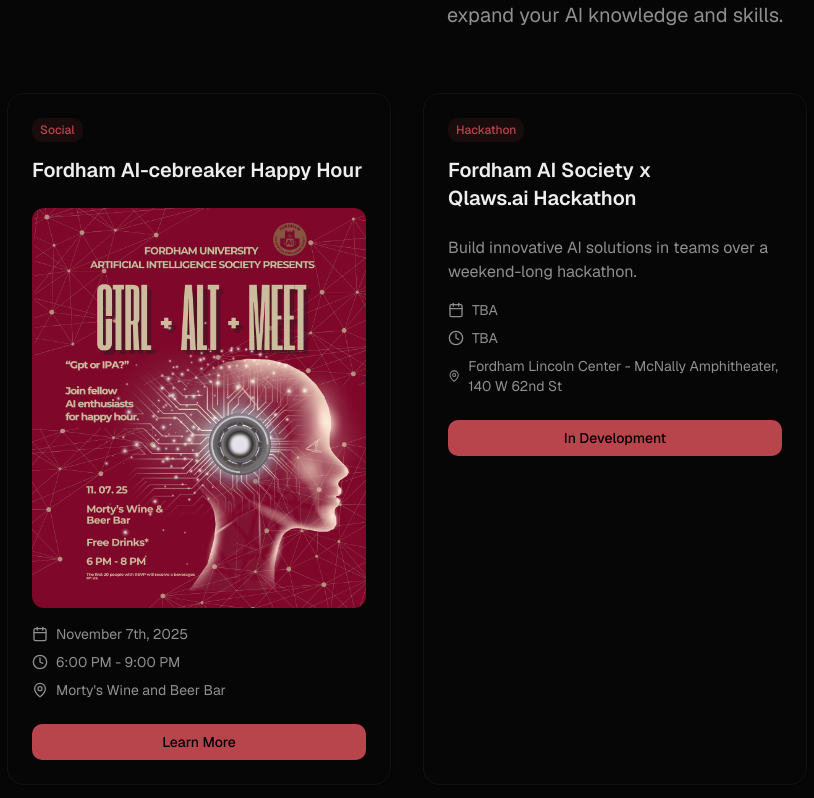
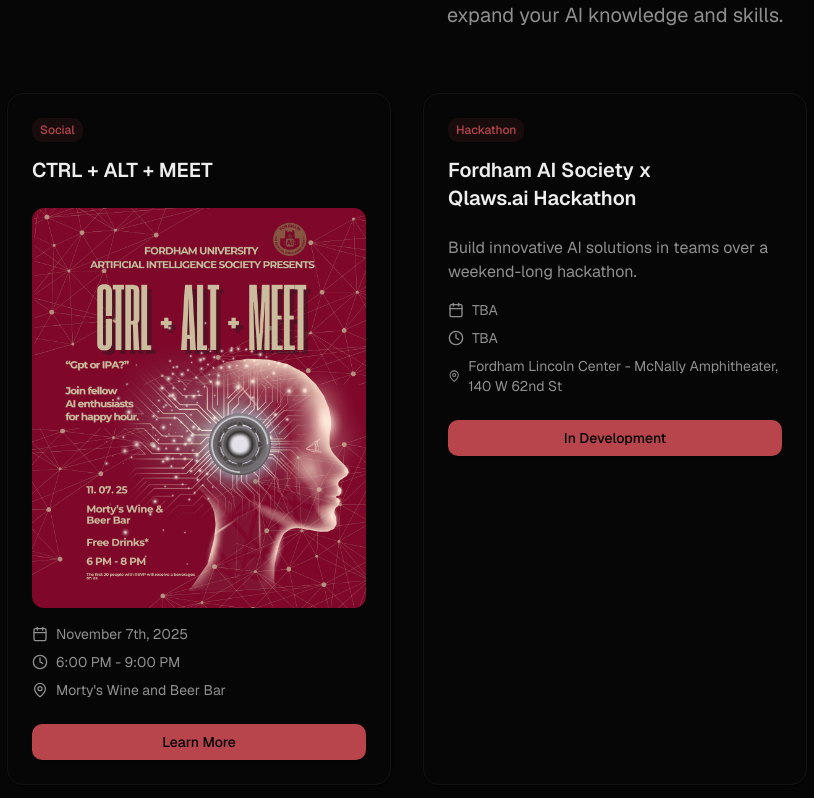
Before and after one commit to Fordham-GSB-AI-Society/Website, a Next.js app: page / in a window 1280 px wide. Shown: the part 2047-2845 px from the top of the page, without its empty margins (25-839 px from the left). Built offline with nearby package versions, Linux system fonts and the light colour scheme.

Commit message:
Update event name

```diff
--- a/app/aicebreaker/page.tsx
+++ b/app/aicebreaker/page.tsx
@@ -37,7 +37,7 @@ export default function AIcebreakerPage() {
               </span>
             </div>
 
-            <h1 className="text-4xl sm:text-5xl lg:text-6xl font-bold mb-6 text-balance">AIcebreaker Happy Hour</h1>
+            <h1 className="text-4xl sm:text-5xl lg:text-6xl font-bold mb-6 text-balance">CTRL + ALT + MEET</h1>
 
             <p className="text-xl text-muted-foreground mb-8 max-w-3xl text-pretty">
               Join us for an evening of networking, conversation, and community building. Connect
--- a/components/events-section.tsx
+++ b/components/events-section.tsx
@@ -12,7 +12,7 @@ export function EventsSection() {
   const isInView = useInView(ref, { once: true, margin: "-100px" })
   const events = [
     {
-      title: "Fordham AI-cebreaker Happy Hour",
+      title: "CTRL + ALT + MEET",
       date: "November 7th, 2025",
       time: "6:00 PM - 9:00 PM",
       location: "Morty's Wine and Beer Bar",
```
Also changed, not shown: 1 other file (tests, documents, lock files or other folders).
